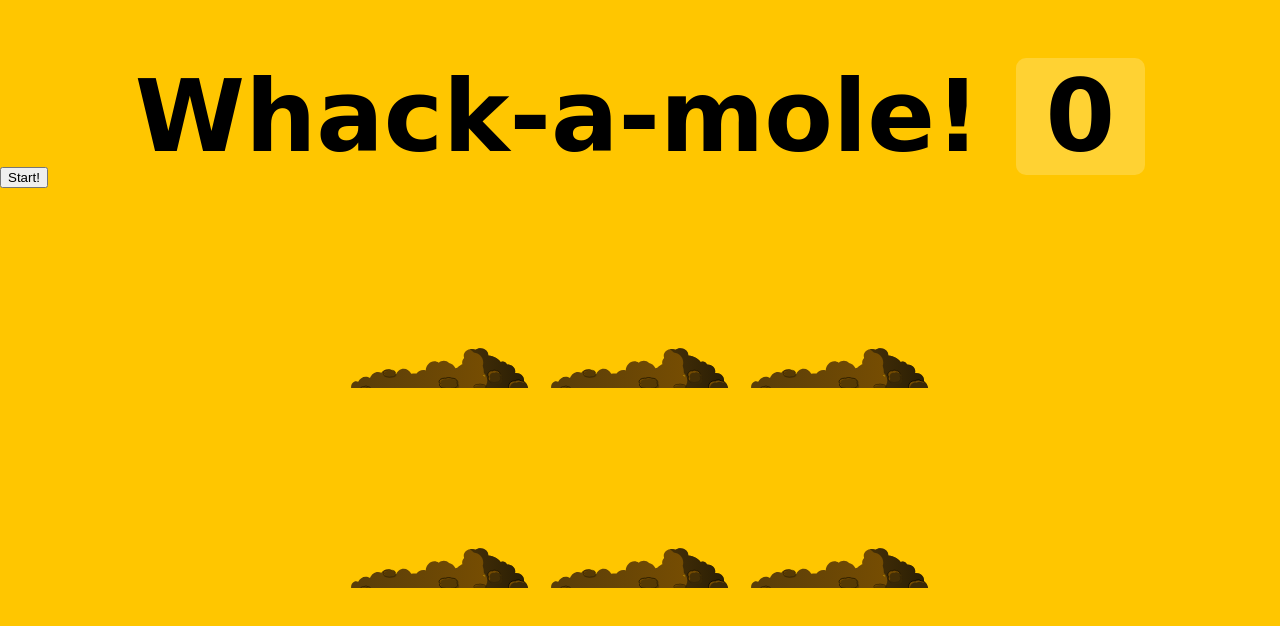
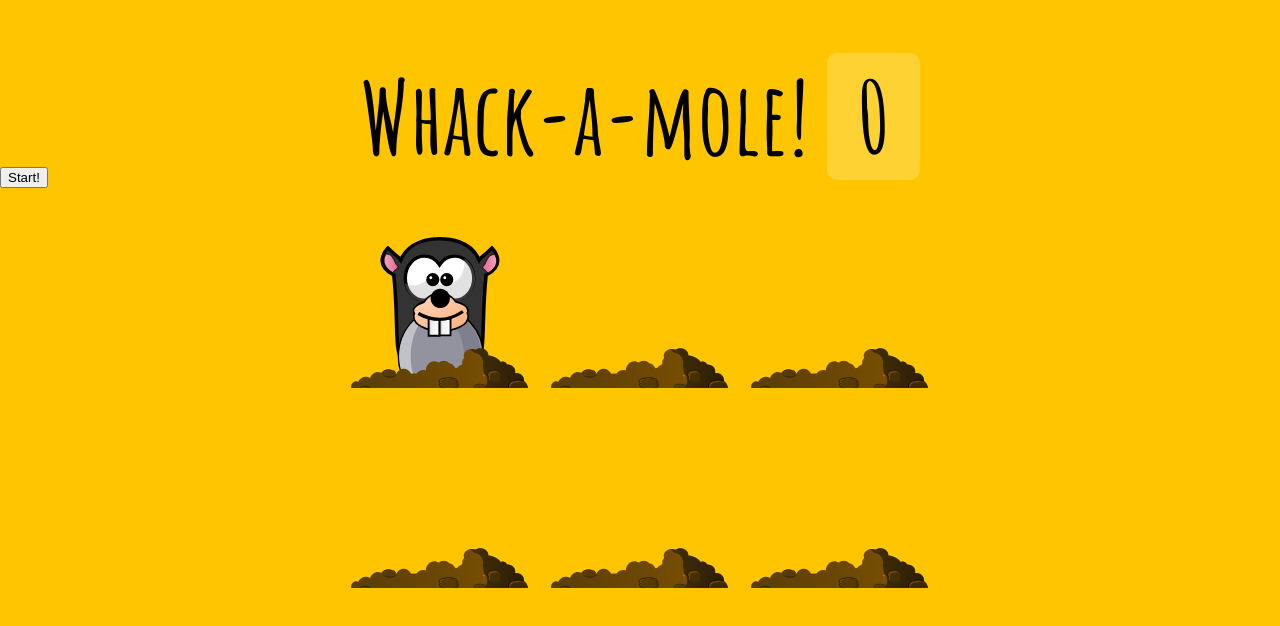
Before and after one commit to isaaccolls/wesbosJavaScript30, a plain HTML site: page 30.whackAMoleGame/index.html in a window 1280 px wide. Both pictures are taken after a click on the button "Start!". Drawn offline with Linux system fonts and the light colour scheme.

Commit message:
30.whackAMoleGame

```diff
--- a/30.whackAMoleGame/index.html
+++ b/30.whackAMoleGame/index.html
@@ -2,8 +2,8 @@
 <html lang="en">
 <head>
   <meta charset="UTF-8">
-  <title>Whack A Mole!</title>
-  <!-- <link href='https://fonts.googleapis.com/css?family=Amatic+SC:400,700' rel='stylesheet' type='text/css'> -->
+  <title>Whack A Mole!!</title>
+  <link href='https://fonts.googleapis.com/css?family=Amatic+SC:400,700' rel='stylesheet' type='text/css'>
   <link rel="stylesheet" href="style.css">
 </head>
 <body>
@@ -36,6 +36,60 @@
   const holes = document.querySelectorAll('.hole');
   const scoreBoard = document.querySelector('.score');
   const moles = document.querySelectorAll('.mole');
+  let lastHole;
+  let timeUp = false;
+  let score = 0;
+
+  function randomTime(min, max) {
+    return Math.round(Math.random() * (max - min) + min);
+  }
+
+  function randomHole(holes) {
+    // console.log(holes.length);
+    const idx = Math.floor(Math.random() * holes.length);
+    // console.log(idx);
+    const hole = holes[idx];
+    if (hole === lastHole) {
+      console.log('Ah nah thats the same one bud');
+      return randomHole(holes);
+    }
+    // console.log(hole);
+
+
+    lastHole = hole;
+    return hole;
+  }
+
+  function peep() {
+    const time = randomTime(200, 1000);
+    const hole = randomHole(holes);
+    console.log(time, hole);
+    hole.classList.add('up');
+    setTimeout(() => {
+      hole.classList.remove('up');
+      if (!timeUp) peep();
+    }, time);
+  }
+
+  function startGame() {
+    scoreBoard.textContent = 0;
+    timeUp = false;
+    score = 0;
+    peep();
+    setTimeout(() => timeUp = true, 5000);
+  }
+
+  function bonk(e) {
+    // console.log(e);
+    // cheater!!
+    if (!e.isTrusted) return;
+    score++;
+    this.classList.remove('up');
+    scoreBoard.textContent = score;
+  }
+
+  moles.forEach(mole => mole.addEventListener('click', bonk));
+
 </script>
 </body>
 </html>
```
